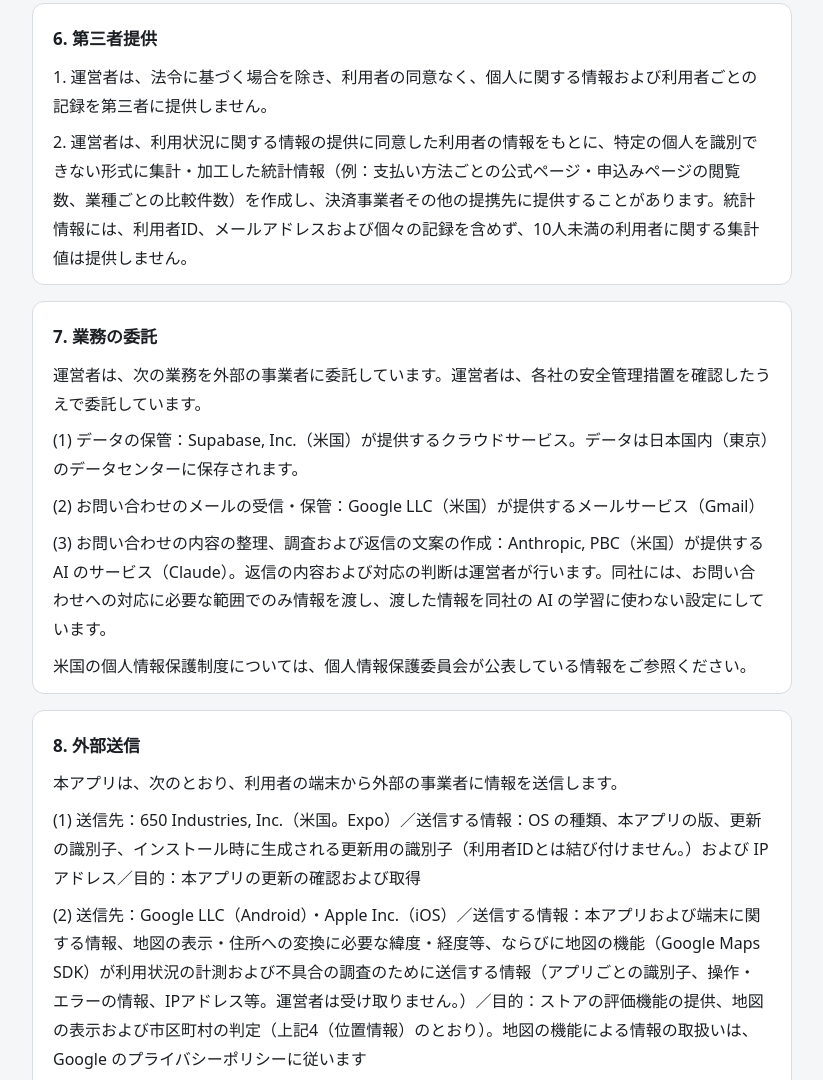
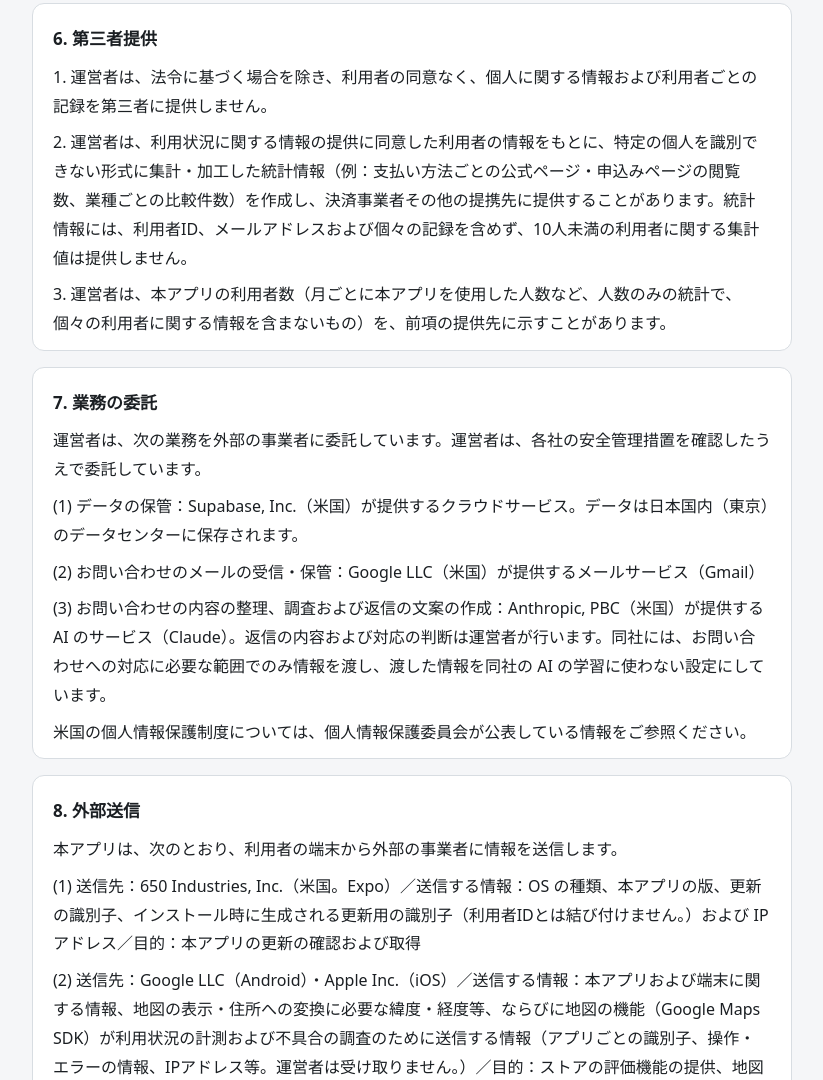
Before and after one commit to Mochi-Shiratama/dorebarai-site, a plain HTML site: page privacy.html in a window 1280 px wide. Shown: the part 2674-3754 px from the top of the page, without its empty margins (228-1051 px from the left). Drawn offline with Linux system fonts and the light colour scheme.

Commit message:
プライバシーポリシー 6 の3：利用者数
Co-Authored-By: Claude Opus 5.5 <noreply@anthropic.com>

```diff
--- a/privacy.html
+++ b/privacy.html
@@ -65,6 +65,7 @@
 <h2>6. 第三者提供</h2>
 <p>1. 運営者は、法令に基づく場合を除き、利用者の同意なく、個人に関する情報および利用者ごとの記録を第三者に提供しません。</p>
 <p>2. 運営者は、利用状況に関する情報の提供に同意した利用者の情報をもとに、特定の個人を識別できない形式に集計・加工した統計情報（例：支払い方法ごとの公式ページ・申込みページの閲覧数、業種ごとの比較件数）を作成し、決済事業者その他の提携先に提供することがあります。統計情報には、利用者ID、メールアドレスおよび個々の記録を含めず、10人未満の利用者に関する集計値は提供しません。</p>
+<p>3. 運営者は、本アプリの利用者数（月ごとに本アプリを使用した人数など、人数のみの統計で、個々の利用者に関する情報を含まないもの）を、前項の提供先に示すことがあります。</p>
 </section>
 <section>
 <h2>7. 業務の委託</h2>
```
